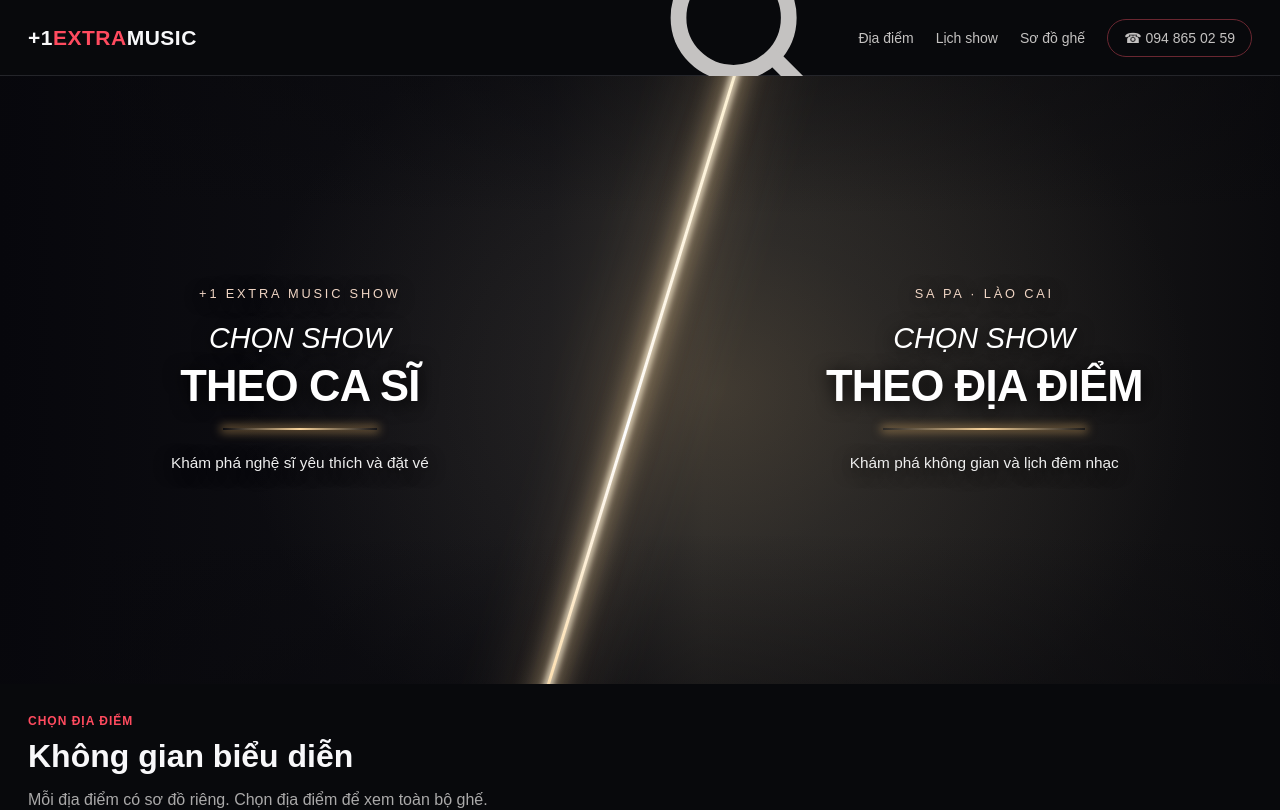
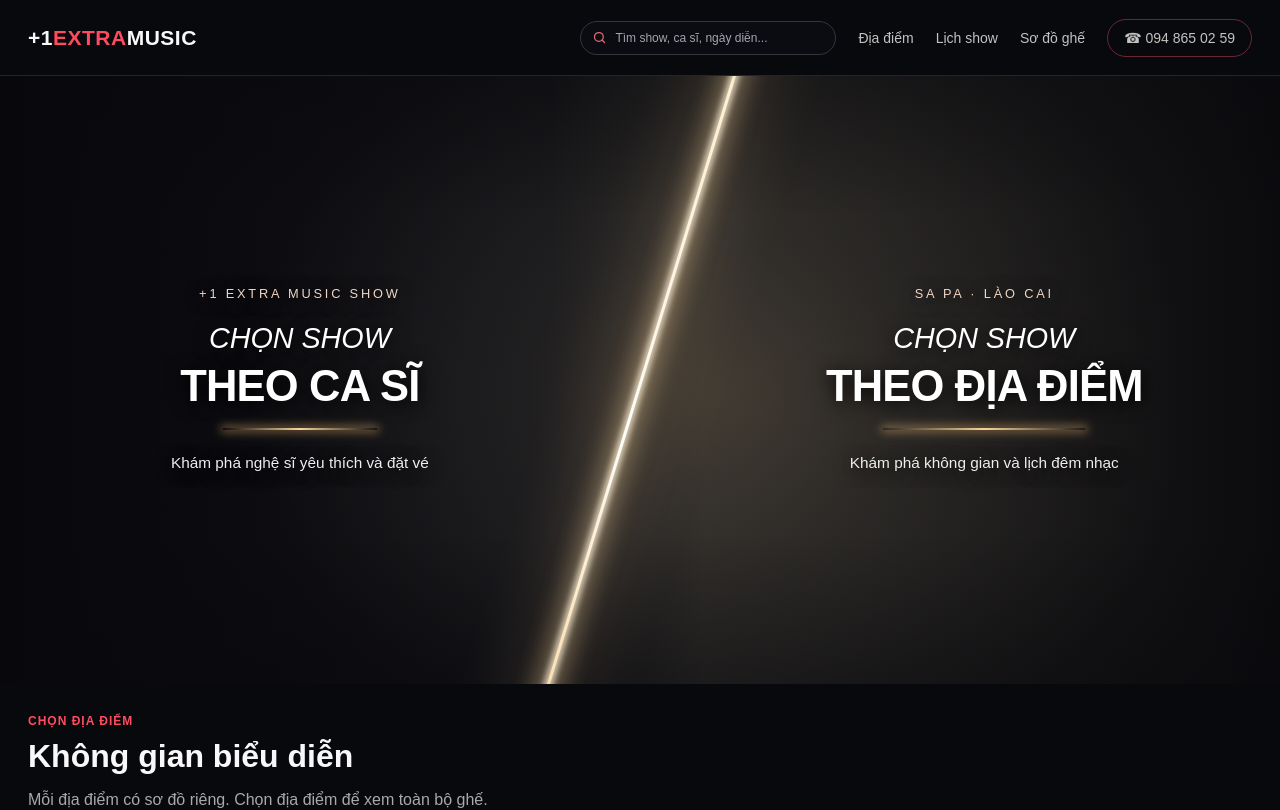
Before and after one commit to bm10dojerry-bot/extra-music-ticket, a Next.js app: page / in a window 1280 px wide. Shown: the top 810 px of the page. Built offline with nearby package versions, Linux system fonts and the light colour scheme; no server answers.

Commit message:
Style compact magnifying-glass search to match dark homepage header

```diff
--- a/app/globals.css
+++ b/app/globals.css
@@ -349,3 +349,18 @@ body,button,input,select{font-family:Arial,Helvetica,sans-serif;font-weight:400;
 
 .seat.sold,.seat.held{background:#646874!important;opacity:.5;cursor:not-allowed;outline:1px solid #888}
 .seat.sold{opacity:.35}
+
+
+/* Compact dark header show search */
+.header-show-search{position:relative;display:flex;align-items:center;gap:8px;width:clamp(175px,20vw,270px);height:34px;padding:0 11px;border:1px solid #37343b;border-radius:22px;background:#0b0c11;color:#d1d5db;box-sizing:border-box;z-index:30}
+.header-show-search:focus-within{border-color:#d34752}
+.header-show-search svg{width:15px;height:15px;flex-shrink:0;color:#e56b74}
+.header-show-search input{background:transparent;border:0;outline:0;min-width:0;width:100%;color:#f5f5f5;font-size:12px;padding:0;box-shadow:none}
+.header-show-search input::placeholder{color:#a5a5ad}
+.header-show-search input::-webkit-search-cancel-button{cursor:pointer}
+.header-search-results{position:absolute;top:calc(100% + 9px);left:0;width:max(280px,100%);max-width:min(360px,90vw);background:#171920;border:1px solid #353841;border-radius:12px;box-shadow:0 12px 35px #0009;overflow:hidden;z-index:100}
+.header-search-results button{display:flex;flex-direction:column;align-items:flex-start;gap:4px;width:100%;padding:12px 14px;border:0;border-bottom:1px solid #30323a;background:transparent;color:#fff;text-align:left;cursor:pointer}
+.header-search-results button:hover,.header-search-results button:focus-visible{background:#282b35}
+.header-search-results small{font-size:11px;color:#b5b7c1}
+.header-search-results p{margin:0;padding:14px;color:#c4c4cb;font-size:12px}
+@media(max-width:700px){.header-show-search{width:100%;max-width:100%;order:3;flex-basis:100%;margin-top:6px}.header-search-results{width:100%;max-width:100%}}
```
